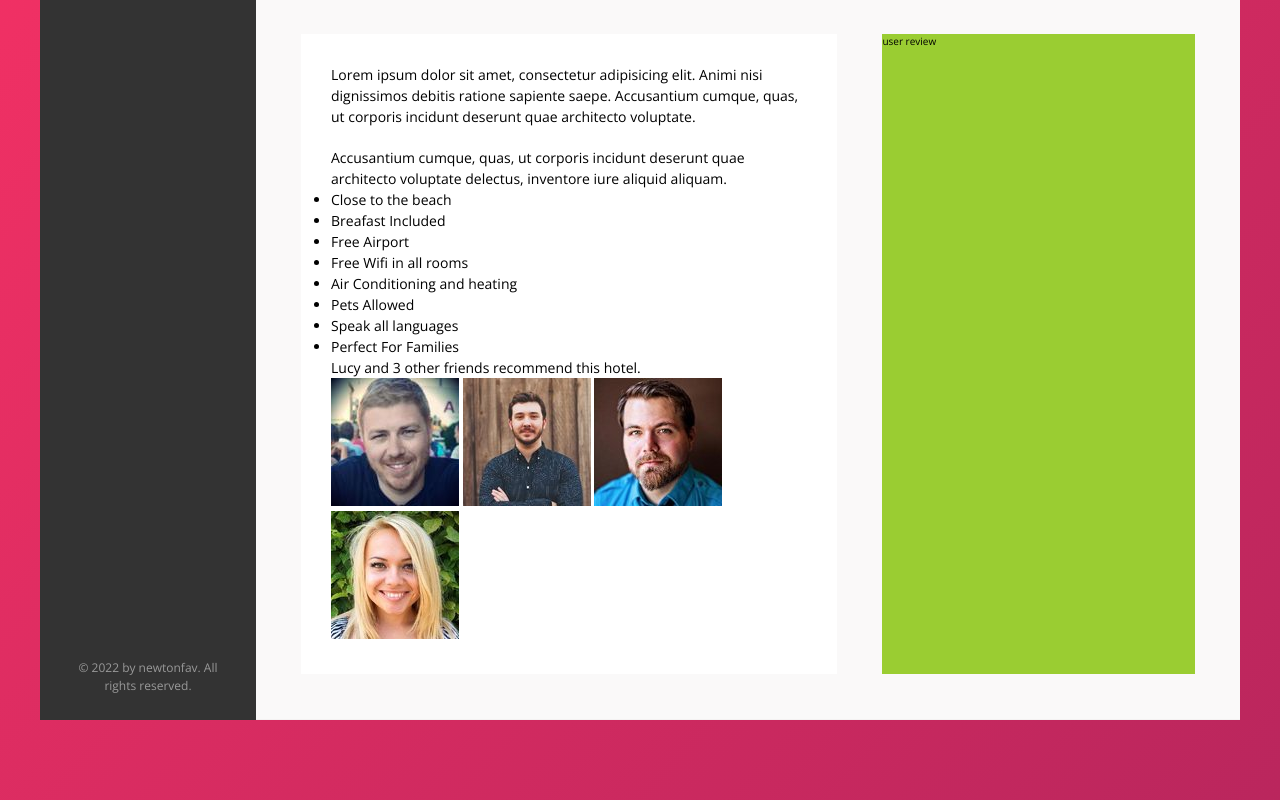
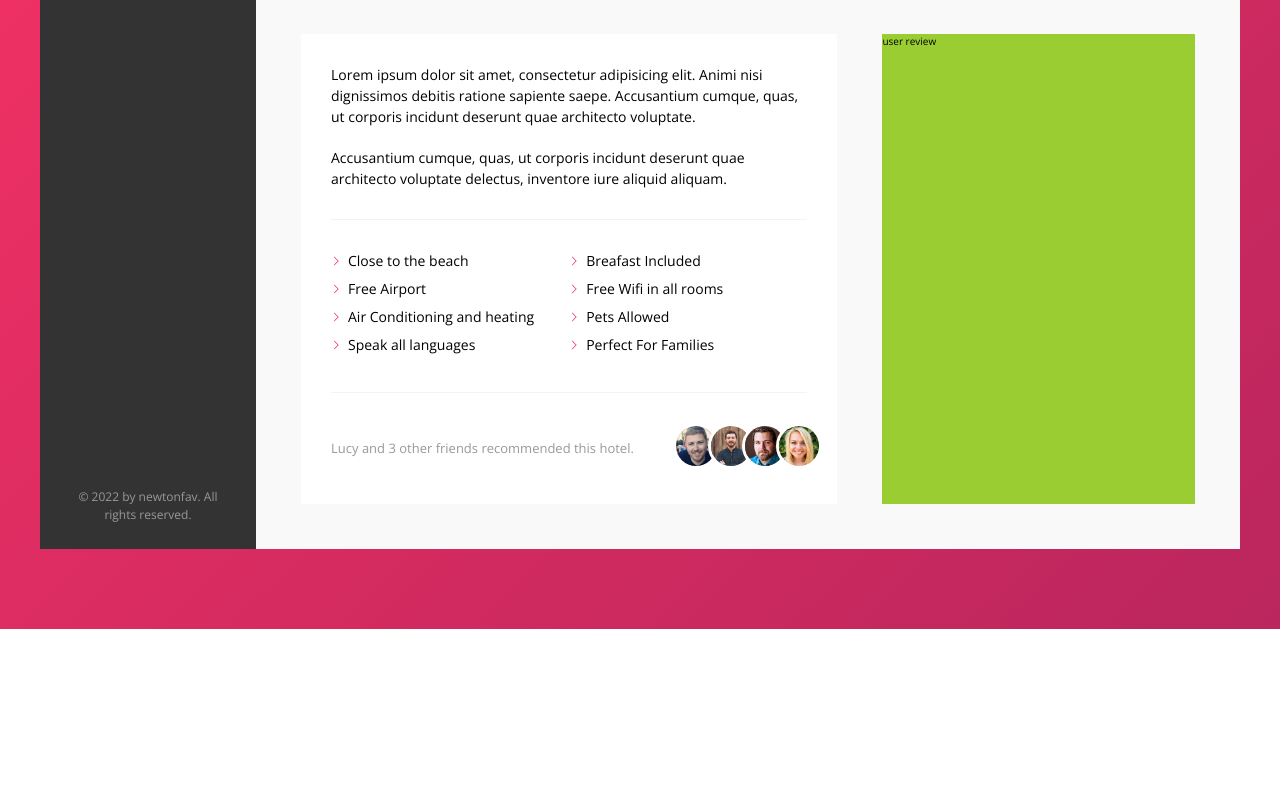
Before and after one commit to newtonfav/Trillo-learn, a website: page index.html in a window 1280 px wide. Shown: the part 611-1411 px from the top of the page. After the commit the page ends 1240 px from the top, so only its background shows below. Drawn offline with nearby package versions, Linux system fonts and the light colour scheme.

Commit message:
hotel description

```diff
--- a/index.html
+++ b/index.html
@@ -190,10 +190,10 @@
 
               <div class="recommend">
                 <p class="recommend__count">
-                  Lucy and 3 other friends recommend this hotel.
+                  Lucy and 3 other friends recommended this hotel.
                 </p>
 
-                <div class="recommend__friend">
+                <div class="recommend__friends">
                   <img
                     src="img/user-3.jpg"
                     alt="friend 1"
--- a/sass/_base.scss
+++ b/sass/_base.scss
@@ -15,7 +15,7 @@
   --shadow-dark: 0 2rem 6rem rgba($color: #000000, $alpha: 0.3);
   --shadow-light: 0 2rem 5rem rgba($color: #000000, $alpha: 0.06);
 
-  --link: 1px solid var(--color-grey-light-2);
+  --line: 1px solid var(--color-grey-light-2);
 }
 
 * {
--- a/sass/_component.scss
+++ b/sass/_component.scss
@@ -193,7 +193,7 @@
 .overview {
   display: flex;
   align-items: center;
-  border-bottom: var(--link);
+  border-bottom: var(--line);
 
   &__heading {
     font-size: 2.25rem;
@@ -295,5 +295,63 @@
 }
 
 /////////////////////////////// LIST //////////////////////////
+.list {
+  list-style: none;
+  margin: 3rem 0;
+  padding: 3rem 0;
+  border-top: var(--line);
+  border-bottom: var(--line);
+
+  display: flex;
+  flex-wrap: wrap;
+
+  &__item {
+    flex: 0 0 50%;
+    margin-bottom: 0.7rem;
+  }
+
+  &__item::before {
+    content: "";
+    display: inline-block;
+    height: 1rem;
+    width: 1rem;
+    margin-right: 0.7rem;
+
+    //Older Browsers
+    // background-image: url(../img/chevron-thin-right.svg);
+    // background-size: cover;
+
+    //Newer Browsers
+    background-color: var(--color-primary);
+    -webkit-mask: url(../img/chevron-thin-right.svg);
+    -webkit-mask-size: cover;
+    mask: url(../img/chevron-thin-right.svg);
+    mask-size: cover;
+  }
+}
 
 /////////////////////////////// RECOMMEND //////////////////////////
+.recommend {
+  font-size: 1.3rem;
+  color: var(--color-grey-dark-3);
+
+  display: flex;
+  align-items: center;
+
+  &__count {
+    margin-right: auto;
+  }
+
+  &__friends {
+  }
+
+  &__photo {
+    box-sizing: content-box;
+    height: 4rem;
+    width: 4rem;
+    border-radius: 50%;
+    border: 3px solid #fff;
+
+    margin-right: -1.5rem;
+  }
+}
```
Also changed, not shown: css/style.css.
